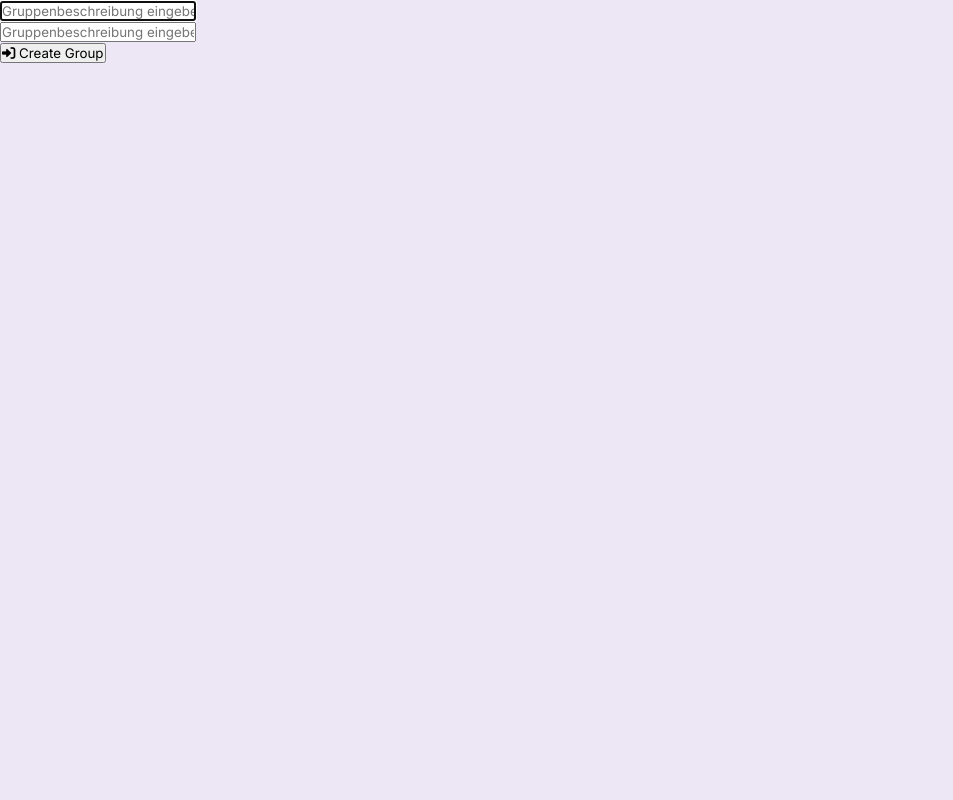
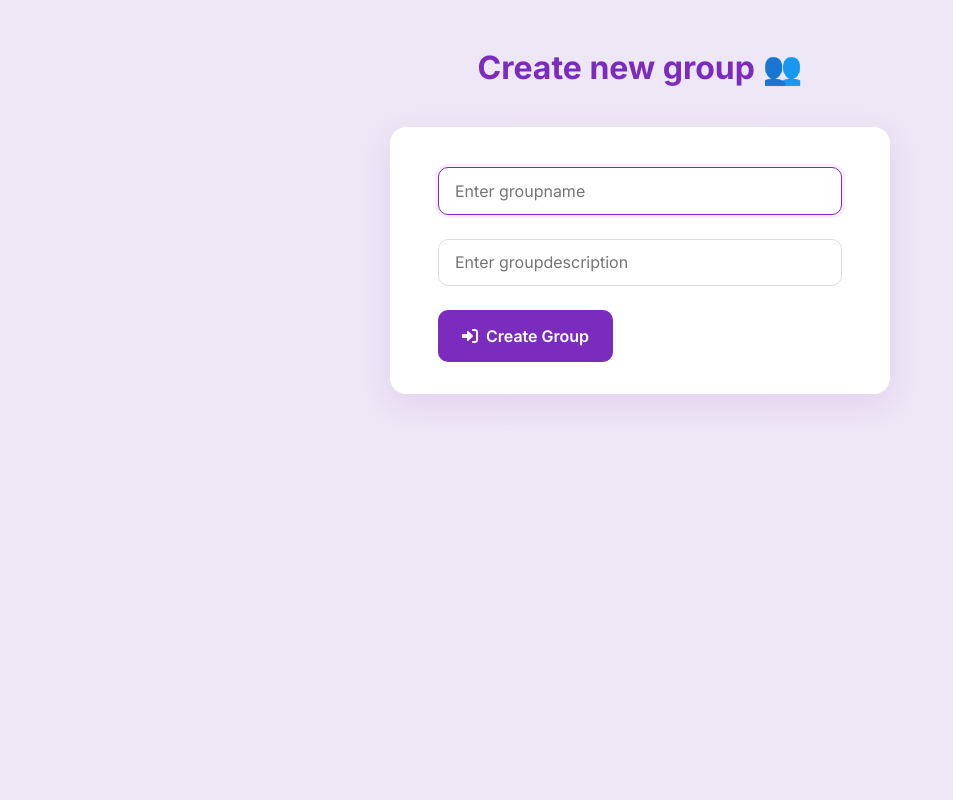
Before and after one commit to jvankocherhans/accessforge, a Flask app: page /create-group in a window 1280 px wide. Shown: the whole page, without its empty margins (0-953 px from the left). Run offline with Flask 3, Linux system fonts and the light colour scheme; a user stored in the database is signed in; some libraries are stand-ins or nearby versions.

Commit message:
added user profile view for admin, better desing for create group and shopping cart

```diff
--- a/src/controllers/action.py
+++ b/src/controllers/action.py
@@ -1,4 +1,4 @@
-from flask import Blueprint, jsonify, request, session, redirect, url_for
+from flask import Blueprint, jsonify, request, session, redirect, url_for, flash
 from flask_login import current_user
 from controllers.decorator import requires_access_level
 from model.ACCESS import ACCESS
@@ -36,6 +36,8 @@ def create_action_blueprint(ldapmanager_conn):
             for groupe in groupes:
                 ldapmanager_conn.add_user_to_group(username, groupe)
 
+        flash(f"Successfully assigned to group!")
+
         session["cart"] = []
         return redirect(url_for("search_blueprint.search_groups"))
 
--- a/src/controllers/user.py
+++ b/src/controllers/user.py
@@ -47,6 +47,12 @@ def create_user_blueprint(ldapmanager_conn):
     def profile():
         return render_template('profile.html', current_user=ldapmanager_conn.get_user(current_user.id))
 
+    @user_blueprint.route("/user-details", methods=["GET"])
+    @requires_access_level(ACCESS['admin'])
+    def get_user():
+        user = ldapmanager_conn.get_user(request.args.get("user"))
+        return render_template('profile.html', current_user=user)
+
     @user_blueprint.route("/logout", methods=["GET"])
     @requires_access_level(ACCESS['user'])
     def logout():
--- a/src/forms/GroupForm.py
+++ b/src/forms/GroupForm.py
@@ -3,6 +3,6 @@ from wtforms import StringField, PasswordField, validators
 
 
 class GroupCreation(FlaskForm):  # FlaskForm verwenden
-  group_name = StringField('',[validators.DataRequired()], render_kw={'autofocus': True, 'placeholder': 'Gruppennamen eingeben'})
+  group_name = StringField('',[validators.DataRequired()], render_kw={'autofocus': True, 'placeholder': 'Enter groupname'})
 
-  group_description = group_name = StringField('',[validators.DataRequired()], render_kw={'autofocus': True, 'placeholder': 'Gruppenbeschreibung eingeben'})
+  group_description = StringField('',[validators.DataRequired()], render_kw={'autofocus': True, 'placeholder': 'Enter groupdescription'})
--- a/src/static/stylesheets/new_object.css
+++ b/src/static/stylesheets/new_object.css
@@ -0,0 +1,84 @@
+body {
+  background-color: var(--background);
+  font-family: 'Inter', sans-serif;
+  padding: 3rem 1rem;
+  display: flex;
+  justify-content: center;
+  align-items: flex-start;
+  min-height: 100vh;
+  background-image:
+    radial-gradient(circle at 10% 20%, rgba(157, 78, 221, 0.05) 0%, rgba(157, 78, 221, 0.05) 90%),
+    radial-gradient(circle at 90% 80%, rgba(123, 44, 191, 0.05) 0%, rgba(123, 44, 191, 0.05) 90%);
+}
+
+/* Title and section headers */
+h1, h2 {
+  color: var(--primary-color, #7b2cbf);
+  margin-bottom: 1rem;
+}
+
+.create-group-form {
+  background-color: var(--white);
+  border-radius: 16px;
+  box-shadow: 0 10px 30px rgba(123, 44, 191, 0.1);
+  padding: 2rem 3rem;
+  max-width: 500px;
+  width: 100%;
+}
+
+.input-group {
+  margin-bottom: 1.5rem;
+}
+
+.input-group label {
+  font-weight: 600;
+  margin-bottom: 0.5rem;
+  display: block;
+  color: var(--text-dark);
+}
+
+
+.page-container {
+  display: flex;
+  flex-direction: column;
+  align-items: center;
+  gap: 1.5rem;
+  width: 100%;
+  max-width: 600px;
+}
+
+.form-control {
+  width: 100%;
+  padding: 0.8rem 1rem;
+  border: 1.5px solid #ddd;
+  border-radius: 10px;
+  font-size: 1rem;
+  transition: border-color 0.3s, box-shadow 0.3s;
+}
+
+.form-control:focus {
+  outline: none;
+  border-color: var(--primary-color);
+  box-shadow: 0 0 0 3px rgba(157, 78, 221, 0.1);
+}
+
+.btn-create {
+  background-color: var(--primary-color);
+  color: #fff;
+  border: none;
+  padding: 1rem 1.5rem;
+  border-radius: 10px;
+  font-size: 1rem;
+  font-weight: 600;
+  display: flex;
+  align-items: center;
+  gap: 0.5rem;
+  cursor: pointer;
+  transition: background-color 0.2s ease, transform 0.2s ease;
+}
+
+.btn-create:hover {
+  background-color: var(--primary-dark);
+  transform: translateY(-2px);
+  box-shadow: 0 4px 12px rgba(123, 44, 191, 0.2);
+}
--- a/src/templates/listing/listing_group.html
+++ b/src/templates/listing/listing_group.html
@@ -23,6 +23,7 @@
       <input type="hidden" name="description" value="{{ group.description }}">
       <button type="submit" class="add-btn" {% if group.groupname in cart_names %}disabled{% endif %}>+</button>
     </form>
+    {% if is_admin %}
       <!-- Gruppe löschen -->
       <form method="post"
       action="{{ url_for('group_blueprint.delete_group') }}"
@@ -33,6 +34,7 @@
         <input type="hidden" name="group_name" value="{{ group.groupname }}">
         <button type="submit" class="danger">🗑️ Löschen</button>
       </form>
+    {% endif %}
   </div>
 {% endfor %}
 
--- a/src/templates/new_object.html
+++ b/src/templates/new_object.html
@@ -12,51 +12,23 @@
 </head>
 
 <body>
-
-
   {% include "includes/_flashmsg.html" %}
-
-
   {% from "includes/_formhelpers.html" import render_field %}
 
+  <div class="page-container">
+    <h1>Create new group 👥</h1>
+
     <form action="{{ url_for('group_blueprint.create_group') }}" method="POST" class="create-group-form">
-
       <div class="input-group">
-
-
         {{ render_field(form.group_name, class_="form-control", value="") }}
-
-
       </div>
-
-
       <div class="input-group">
-
-
         {{ render_field(form.group_description , class_="form-control", value="") }}
-
-
       </div>
-
-
-
-
-
       <button type="submit" class="btn-create">
-
-
         <i class="fas fa-sign-in-alt"></i> Create Group
-
-
       </button>
-
-
     </form>
-
-
-
-
-
+  </div>
 </body>
-
 </html>
```
Also changed, not shown: src/controllers/search.py (+8 -7 lines), src/static/stylesheets/global.css (+88 -13 lines), src/static/stylesheets/shopping_cart.css (added, +118 -0 lines), src/templates/listing/listing_user.html (+6 -1 lines), src/templates/shopping_cart.html (+8 -9 lines). Lines whose indentation alone changed are shown as unchanged.
